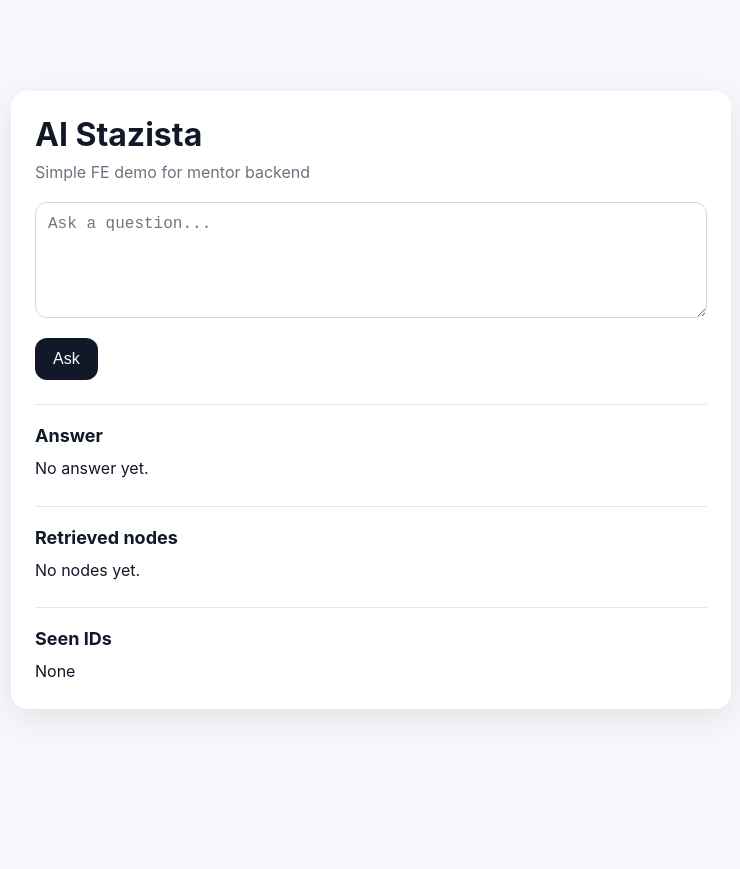
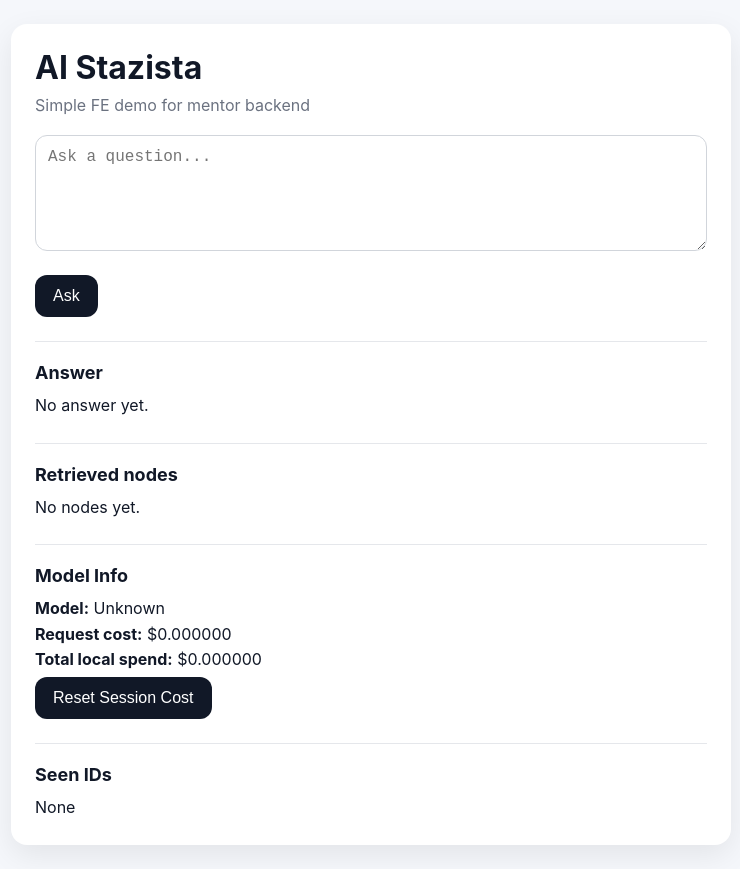
Before and after one commit to wixen28/ai-intern-fe, a React (Vite) app: page / in a window 1280 px wide. Shown: the whole page, without its empty margins (269-1009 px from the left). Before the commit the page ends 800 px from the top, so only its background shows below. Built offline with nearby package versions, Linux system fonts and the light colour scheme.

Commit message:
add usage to LS, to ui

```diff
--- a/src/App.css
+++ b/src/App.css
@@ -53,6 +53,7 @@ button {
   border: none;
   border-radius: 12px;
   padding: 12px 18px;
+  margin-top: 4px;
   font-size: 16px;
   cursor: pointer;
   background: #111827;
--- a/src/App.tsx
+++ b/src/App.tsx
@@ -12,6 +12,13 @@ function App() {
   const [retrievedNodes, setRetrievedNodes] = useState<Node[]>([])
   const [seenIds, setSeenIds] = useState([])
   const [loading, setLoading] = useState(false)
+
+  const [model, setModel] = useState("")
+  const [cost, setCost] = useState(0)
+  const [usage, setUsage] = useState<{input_tokens:number, output_tokens:number} | null>(null)
+  const [sessionCost, setSessionCost] = useState(
+    Number(localStorage.getItem("sessionCost") || 0)
+  )
 
   const handleAsk = async () => {
     if (!question.trim()) return
@@ -31,6 +38,18 @@ function App() {
       })
 
       const data = await res.json()
+
+      //cost logic
+      setModel(data.model || "")
+      setCost(data.cost || 0)
+      setUsage(data.usage || null)
+
+      // session cost
+      const prev = Number(localStorage.getItem("sessionCost") || 0)
+      const newTotal = prev + (data.cost || 0)
+
+      localStorage.setItem("sessionCost", newTotal.toString())
+      setSessionCost(newTotal)
 
       setAnswer(data.answer || "")
       setRetrievedNodes(data.retrievedNodes || [])
@@ -67,6 +86,7 @@ function App() {
           <p>{answer || "No answer yet."}</p>
         </div>
 
+
         <div className="answerBox">
           <h2>Retrieved nodes</h2>
           {retrievedNodes.length === 0 ? (
@@ -83,6 +103,38 @@ function App() {
         </div>
 
         <div className="answerBox">
+          <h2>Model Info</h2>
+          <p>
+            <strong>Model:</strong> {model || "Unknown"}
+          </p>
+          <p>
+            <strong>Request cost:</strong> ${cost.toFixed(6)}
+          </p>
+          <p>
+            <strong>Total local spend:</strong> ${sessionCost.toFixed(6)}
+          </p>
+          <button
+            onClick={() => {
+              localStorage.removeItem("sessionCost")
+              setSessionCost(0)
+            }}
+          >
+            Reset Session Cost
+          </button>
+
+          {usage && (
+            <>
+              <p>
+                <strong>Input tokens:</strong> {usage.input_tokens}
+              </p>
+              <p>
+                <strong>Output tokens:</strong> {usage.output_tokens}
+              </p>
+            </>
+          )}
+        </div>
+
+        <div className="answerBox">
           <h2>Seen IDs</h2>
           <p>{seenIds.length ? seenIds.join(", ") : "None"}</p>
         </div>
```
